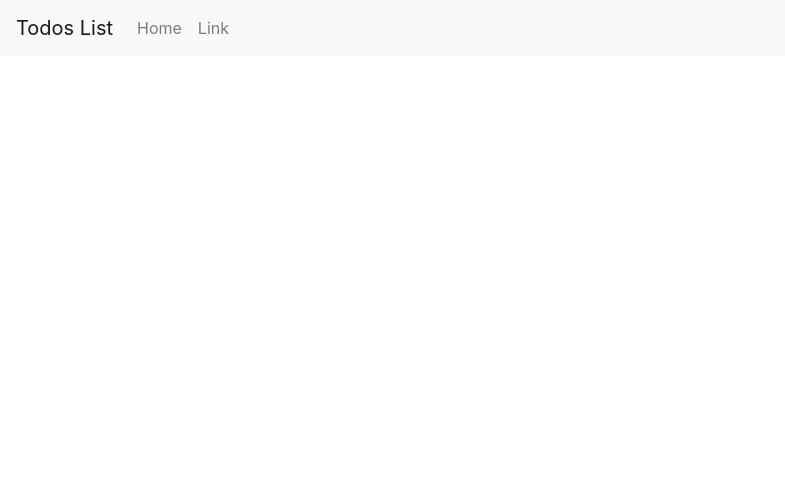
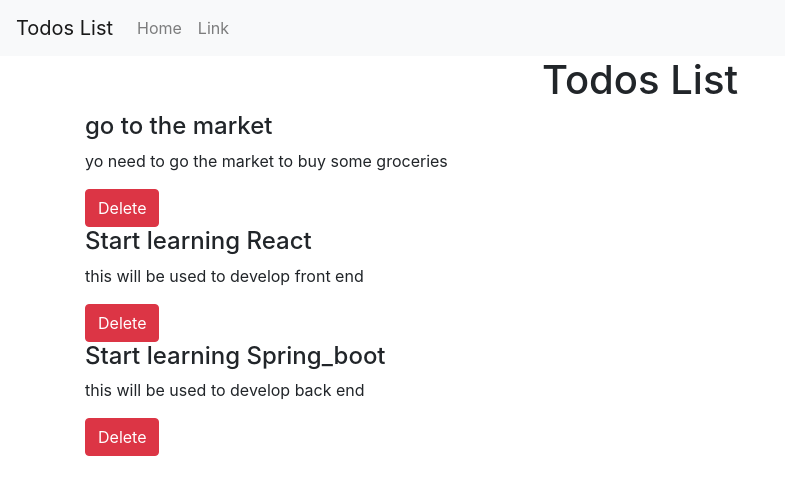
Before and after one commit to rkc98/TodosApp_React, a React (Create React App) app: page / in a window 1280 px wide. Shown: the top 494 px of the page, without its empty margins (0-785 px from the left). Built offline with nearby package versions, Linux system fonts and the light colour scheme.

Commit message:
added props for data sharing among components

```diff
--- a/src/App.js
+++ b/src/App.js
@@ -1,12 +1,39 @@
 
 import './App.css';
-import Header from './Components/header';
-
+import Header from './Components/Header';
+import Todos from './Components/Todos';
+import Footer from './Components/Footer';
 
 function App() {
-  return (
-    <Header />
-  );
+  const deletetodos=(todo)=>{
+    console.log("i am on delete");
+    let index=todosarray.indexOf(todo);
+    todosarray.splice(index,1);
+  }
+
+  let todosarray=[
+    {
+      id:1,
+      title:"go to the market",
+      desc:"yo need to go the market to buy some groceries"
+    },
+    {
+      id:2,
+      title:"Start learning React",
+      desc:"this will be used to develop front end "
+    },
+    {
+      id:3,
+      title:"Start learning Spring_boot",
+      desc:"this will be used to develop back end "
+    }
+  ]
+
+  return <div>
+    <Header title="Todos List" />
+    <Todos todo={todosarray} onDelete={deletetodos} />
+    <Footer />
+    </div>
 }
 
 export default App;
--- a/src/Components/Todo.js
+++ b/src/Components/Todo.js
@@ -0,0 +1,10 @@
+
+
+const Todo=(props)=>{
+    return <div>
+     <h4>{props.todosdisp.title}</h4>
+     <p>{props.todosdisp.desc}</p>
+     <button className="btn btn-danger" onClick={props.onDelete}>Delete </button>
+    </div>
+}
+export default Todo;
--- a/src/Components/Todos.js
+++ b/src/Components/Todos.js
@@ -0,0 +1,14 @@
+import Todo from "./Todo";
+
+
+
+const Todos=(props)=>{
+    return <div className="container">
+    <h1 className='text-center'>Todos List</h1>
+    {props.todo.map((todo)=>{
+        return <Todo todosdisp={todo} onDelete={props.onDelete} />
+    })}
+
+    </div>
+}
+export default Todos;
--- a/src/Components/footer.js
+++ b/src/Components/footer.js
@@ -0,0 +1,8 @@
+
+
+const Footer=()=>{
+    return <div>
+
+    </div>
+}
+export default Footer;
--- a/src/Components/header.js
+++ b/src/Components/header.js
@@ -2,9 +2,9 @@
 import Navbar from 'react-bootstrap/Navbar'
 import Nav from 'react-bootstrap/Nav'
 
-const Header=()=>{
+const Header=(props)=>{
     return <Navbar bg="light" expand="lg">
-    <Navbar.Brand href="#home">Todos List</Navbar.Brand>
+    <Navbar.Brand href="#home">{props.title}</Navbar.Brand>
     <Navbar.Toggle aria-controls="basic-navbar-nav" />
     <Navbar.Collapse id="basic-navbar-nav">
       <Nav className="mr-auto">
```
